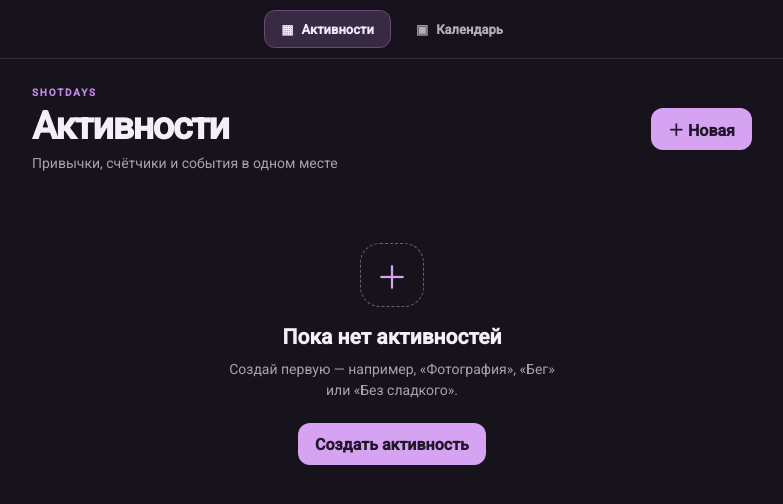
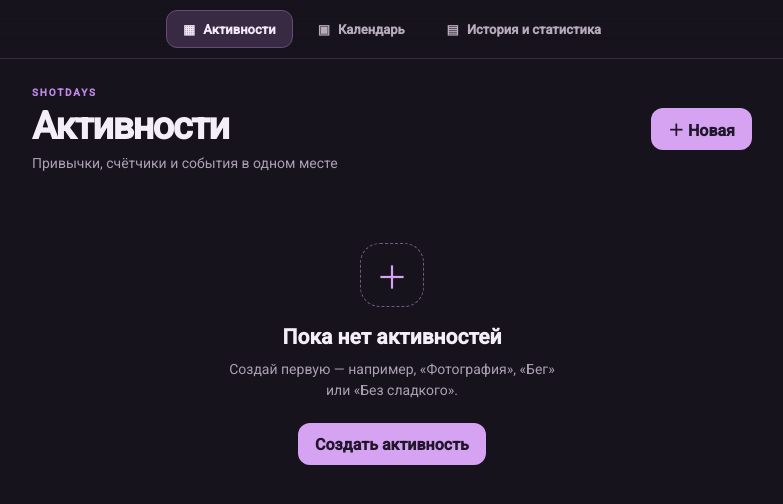
Before and after one commit to alexeymerkuryev/alexeymerkuryev.github.io, an Angular app: page / in a window 1280 px wide. Shown: the top 504 px of the page, without its empty margins (248-1031 px from the left). Built offline with nearby package versions, Linux system fonts and the light colour scheme.

Commit message:
Add history and statistics navigation tab

```diff
--- a/src/app/app.component.html
+++ b/src/app/app.component.html
@@ -6,11 +6,16 @@
     <button type="button" [class.active]="view === 'calendar'" (click)="view = 'calendar'">
       <span aria-hidden="true">▣</span> Календарь
     </button>
+    <button type="button" [class.active]="view === 'history'" (click)="view = 'history'">
+      <span aria-hidden="true">▤</span> История и статистика
+    </button>
   </nav>
 
   @if (view === 'activities') {
     <app-activity-list></app-activity-list>
+  } @else if (view === 'calendar') {
+    <app-calendar></app-calendar>
   } @else {
-    <app-calendar></app-calendar>
+    <app-activity-history></app-activity-history>
   }
 </main>
```
